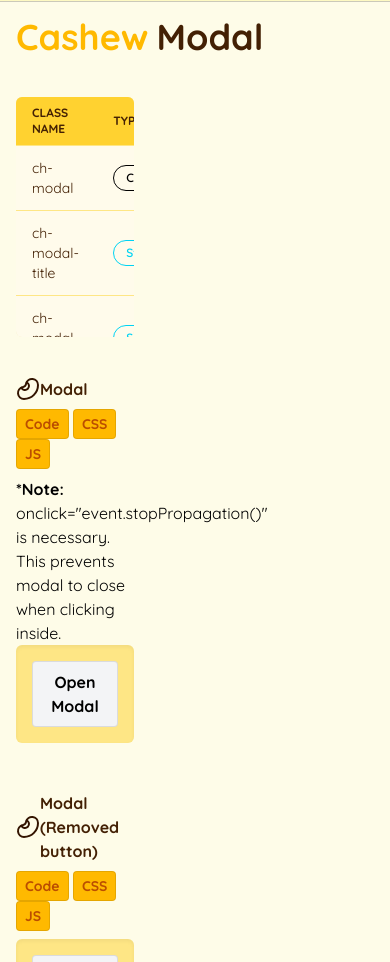
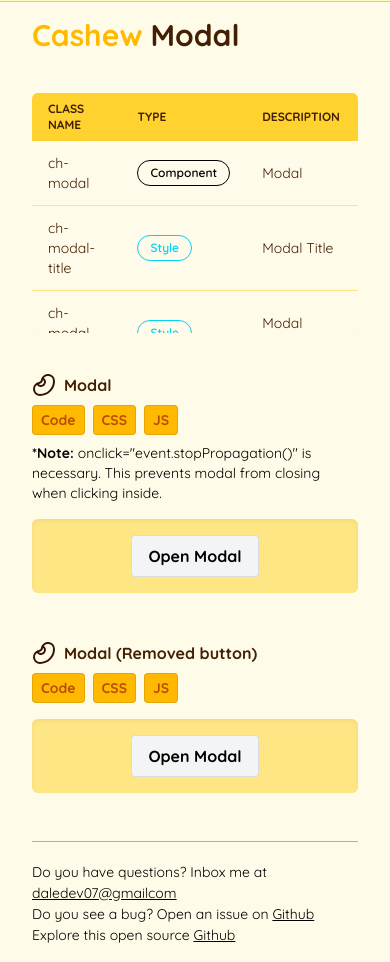
Before and after one commit to DaleStack/CashewUI, a Django app: page /docs/components/modal/ in a window 390 px wide. Shown: the part 332-1294 px from the top of the page. Run offline with Django 5.2, Linux system fonts and the light colour scheme; some libraries are stand-ins or nearby versions.

Commit message:
made the modal page responsive

```diff
--- a/documentation/templates/documentation/pages/modal.html
+++ b/documentation/templates/documentation/pages/modal.html
@@ -1,16 +1,17 @@
 {% extends "documentation/base.html" %}
 {% load static %}
 {% block content %}
-<div class="pr-60">
+<div class="px-4 sm:px-6 lg:pr-60">
     <div>
         <!--TITLE-->
-        <div class="mb-10 flex items-center gap-2">
-            <p class="text-4xl font-bold text-amber-400">Cashew</p>
-            <p class="text-4xl font-bold text-yellow-950">Modal</p>
+        <div class="mb-10 flex flex-wrap items-center gap-2">
+            <p class="text-3xl sm:text-4xl font-bold text-amber-400">Cashew</p>
+            <p class="text-3xl sm:text-4xl font-bold text-yellow-950">Modal</p>
         </div>
 
-        <div class="overflow-y-auto max-h-60 bg-amber-100 shadow-inner rounded-md mb-10">
-          <table class="w-full text-left text-sm text-yellow-950">
+        <!-- Table -->
+        <div class="overflow-x-auto bg-amber-100 shadow-inner rounded-md mb-10 max-h-60">
+            <table class="min-w-full text-left text-sm text-yellow-950">
                 <thead class="bg-amber-300 font-bold uppercase text-xs text-yellow-950">
                     <tr>
                         <th class="px-4 py-2">Class name</th>
@@ -18,55 +19,46 @@
                         <th class="px-4 py-2">Description</th>
                     </tr>
                 </thead>
-            <tbody class="bg-amber-50">
-                <tr class="border-t border-amber-200">
+                <tbody class="bg-amber-50 divide-y divide-amber-200">
+                    <tr>
                         <td class="px-4 py-3">ch-modal</td>
                         <td class="px-4 py-3"><span class="ch-badge-outline">Component</span></td>
                         <td class="px-4 py-3">Modal</td>
                     </tr>
-            </tbody>
-
-            <tbody class="bg-amber-50">
-                <tr class="border-t border-amber-200">
+                    <tr>
                         <td class="px-4 py-3">ch-modal-title</td>
                         <td class="px-4 py-3"><span class="ch-badge-info-outline">Style</span></td>
                         <td class="px-4 py-3">Modal Title</td>
                     </tr>
-            </tbody>
-
-            <tbody class="bg-amber-50">
-                <tr class="border-t border-amber-200">
+                    <tr>
                         <td class="px-4 py-3">ch-modal-content</td>
                         <td class="px-4 py-3"><span class="ch-badge-info-outline">Style</span></td>
                         <td class="px-4 py-3">Modal Content</td>
                     </tr>
                 </tbody>
-
             </table>
         </div>
 
         <!--DEFAULT MODAL-->
         <div class="mb-12">
-            <div class="flex items-center">
-                <img src="{% static 'documentation/images/Cashew.svg' %}" alt="Cashew">
+            <div class="flex flex-wrap items-center gap-2">
+                <img src="{% static 'documentation/images/Cashew.svg' %}" alt="Cashew" class="w-6 h-6">
                 <p class="font-bold text-yellow-950">Modal</p>
             </div>
-            <div class="my-2">
+            <div class="my-2 flex flex-wrap gap-2">
                 <button class="cursor-pointer ch-btn ch-btn-sm ch-btn-warm" onclick="toggleModalPreview()">Code</button>
                 <button class="cursor-pointer ch-btn ch-btn-sm ch-btn-warm" onclick="showModalCSS()">CSS</button>
                 <button class="cursor-pointer ch-btn ch-btn-sm ch-btn-warm" onclick="showModalJS()">JS</button>
             </div>
-            <p><span class="font-bold">*Note:</span> onclick="event.stopPropagation()" is necessary. This prevents modal to close when clicking inside.</p>
-            <div id="modalPreviewArea" class="bg-amber-200 shadow-inner text-white p-4 rounded-md flex items-center justify-center">
+            <p class="text-sm"><span class="font-bold">*Note:</span> onclick="event.stopPropagation()" is necessary. This prevents modal from closing when clicking inside.</p>
+            <div id="modalPreviewArea" class="bg-amber-200 shadow-inner text-white p-4 rounded-md flex items-center justify-center mt-4">
                 <button onclick="toggleModal()" class="ch-btn">Open Modal</button>
             </div>
         </div>
 
-    </div>
-
-    <!-- Modal Overlay -->
+        <!-- Modal -->
         <div id="cashewModal" class="ch-modal !hidden" onclick="toggleModal()">
-        <div class="bg-white p-6 rounded-md shadow-md w-96" onclick="event.stopPropagation()">
+            <div class="bg-white p-6 rounded-md shadow-md w-11/12 sm:w-96 mx-auto" onclick="event.stopPropagation()">
                 <h2 class="ch-modal-title">Cashew Modal</h2>
                 <p class="ch-modal-content">This is a modal example.</p>
                 <div class="mt-4 flex justify-end">
@@ -77,41 +69,35 @@
 
         <!--MODAL CLICK OUTSIDE-->
         <div class="mb-12">
-            <div class="flex items-center">
-                <img src="{% static 'documentation/images/Cashew.svg' %}" alt="Cashew">
+            <div class="flex flex-wrap items-center gap-2">
+                <img src="{% static 'documentation/images/Cashew.svg' %}" alt="Cashew" class="w-6 h-6">
                 <p class="font-bold text-yellow-950">Modal (Removed button)</p>
             </div>
-            <div class="my-2">
+            <div class="my-2 flex flex-wrap gap-2">
                 <button class="cursor-pointer ch-btn ch-btn-sm ch-btn-warm" onclick="toggleModalOutsidePreview()">Code</button>
                 <button class="cursor-pointer ch-btn ch-btn-sm ch-btn-warm" onclick="showModalOutsideCSS()">CSS</button>
                 <button class="cursor-pointer ch-btn ch-btn-sm ch-btn-warm" onclick="showModalOutsideJS()">JS</button>
             </div>
 
-            <div id="modalOutsidePreviewArea" class="bg-amber-200 shadow-inner text-white p-4 rounded-md flex items-center justify-center">
+            <div id="modalOutsidePreviewArea" class="bg-amber-200 shadow-inner text-white p-4 rounded-md flex items-center justify-center mt-4">
                 <button onclick="toggleModalOutside()" class="ch-btn">Open Modal</button>
             </div>
         </div>
-    </div>
 
-    <!-- Modal Overlay -->
+        <!-- Modal Without Close Button -->
         <div id="cashewModalOutside" class="ch-modal !hidden" onclick="toggleModalOutside()">
-        <div class="bg-white p-6 rounded-md shadow-md w-96" onclick="event.stopPropagation()">
+            <div class="bg-white p-6 rounded-md shadow-md w-11/12 sm:w-96 mx-auto" onclick="event.stopPropagation()">
                 <h2 class="ch-modal-title">Cashew Modal</h2>
                 <p class="ch-modal-content">Click outside to close.</p>
-            <div class="mt-4 flex justify-end">
             </div>
         </div>
-    </div>
-
-
-
-
-
 
         <div>
             {% include 'documentation/const/footer.html' %}
         </div>
     </div>
+</div>
+
 
 
 
--- a/theme/static/css/dist/styles.css
+++ b/theme/static/css/dist/styles.css
@@ -385,6 +385,9 @@
   .w-10 {
     width: calc(var(--spacing) * 10);
   }
+  .w-11\/12 {
+    width: calc(11/12 * 100%);
+  }
   .w-12 {
     width: calc(var(--spacing) * 12);
   }
@@ -968,6 +971,11 @@
     --tw-scale-y: 97%;
     --tw-scale-z: 97%;
     scale: var(--tw-scale-x) var(--tw-scale-y);
+  }
+  @media (width >= 40rem) {
+    .sm\:w-96 {
+      width: calc(var(--spacing) * 96);
+    }
   }
   @media (width >= 40rem) {
     .sm\:flex-row {
```
Lines whose indentation alone changed are shown as unchanged.
